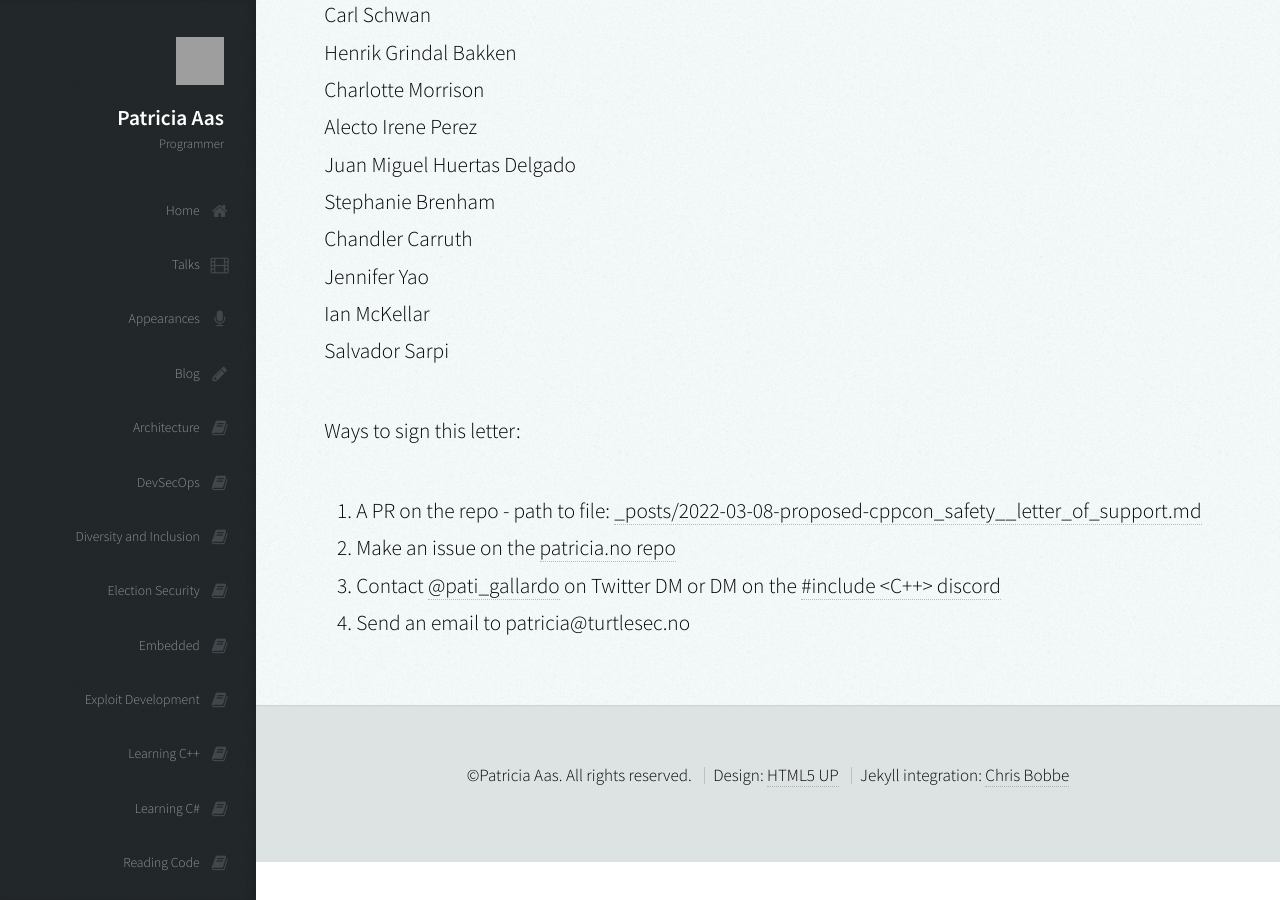
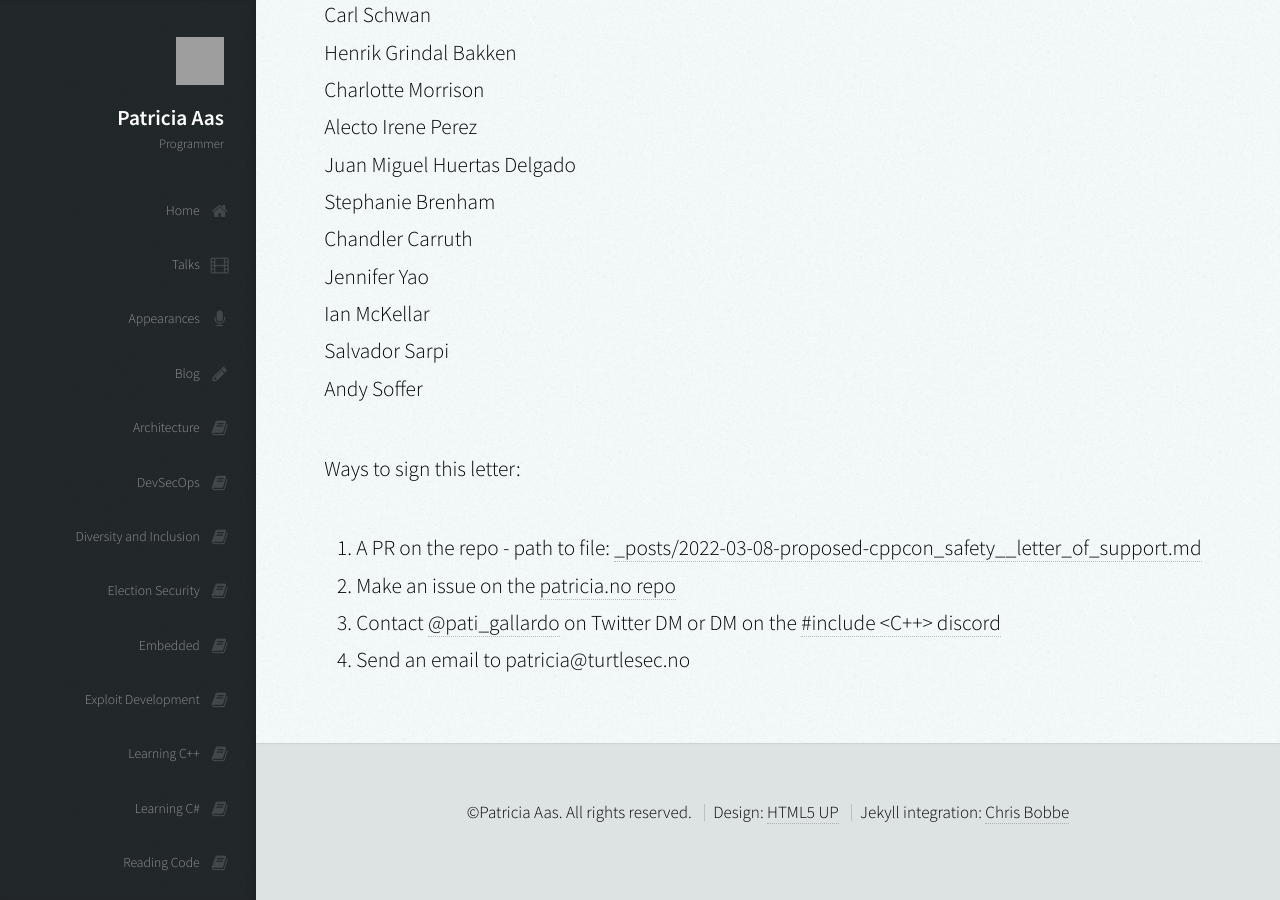
Before and after one commit to patricia-gallardo/patricia-gallardo.github.io, a Jekyll site: the page built from _posts/2022-03-08-proposed-cppcon_safety__letter_of_support.md, in a window 1280 px wide and 900 px high, scrolled down 3134 px. Built offline with Jekyll 4.4.1, drawn with Linux system fonts in a browser that asks for light colours; nearby versions of some CDN libraries; grey boxes are pictures that could not be loaded.

Commit message:
Update 2022-03-08-proposed-cppcon_safety__letter_of_support.md

```diff
--- a/_posts/2022-03-08-proposed-cppcon_safety__letter_of_support.md
+++ b/_posts/2022-03-08-proposed-cppcon_safety__letter_of_support.md
@@ -92,6 +92,7 @@ Chandler Carruth <br>
 Jennifer Yao<br>
 Ian McKellar<br>
 Salvador Sarpi <br>
+Andy Soffer <br>
 
 
 Ways to sign this letter:
```
